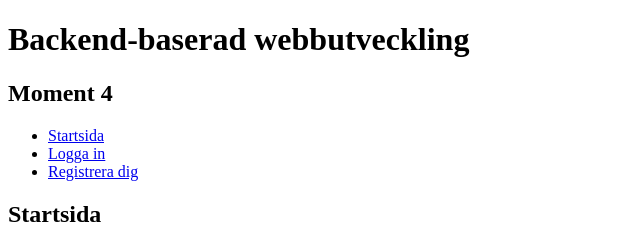
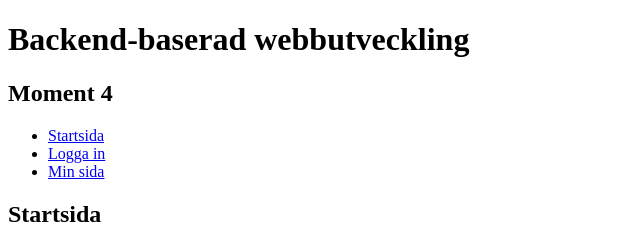
Before and after one commit to EmmaGorling/backend-moment4.2, a website: page src/index.html in a window 1280 px wide. Shown: the top 245 px of the page, 0-640 px from the left. Drawn offline with Linux system fonts and the light colour scheme.

Commit message:
Testar igen genom att smyga in länkar på andra  särr så att parcel kan bygga skiten

```diff
--- a/package.json
+++ b/package.json
@@ -4,8 +4,8 @@
   "description": "",
   "source": "src/index.html",
   "scripts": {
-    "start": "parcel index.html login.html mypage.html register.html",
-    "build": "parcel build index.html login.html mypage.html register.html"
+    "start": "parcel",
+    "build": "parcel build"
   },
   "keywords": [],
   "author": "",
--- a/src/index.html
+++ b/src/index.html
@@ -13,7 +13,7 @@
             <ul>
                 <li><a href="index.html">Startsida</a></li>
                 <li><a href="login.html">Logga in</a></li>
-                <li><a href="register.html">Registrera dig</a></li>
+                <li><a href="mypage.html">Min sida</a></li>
             </ul>
         </nav>
     </header>
```
Also changed, not shown: src/login.html (+1 -1 lines), src/register.html (+1 -1 lines).
